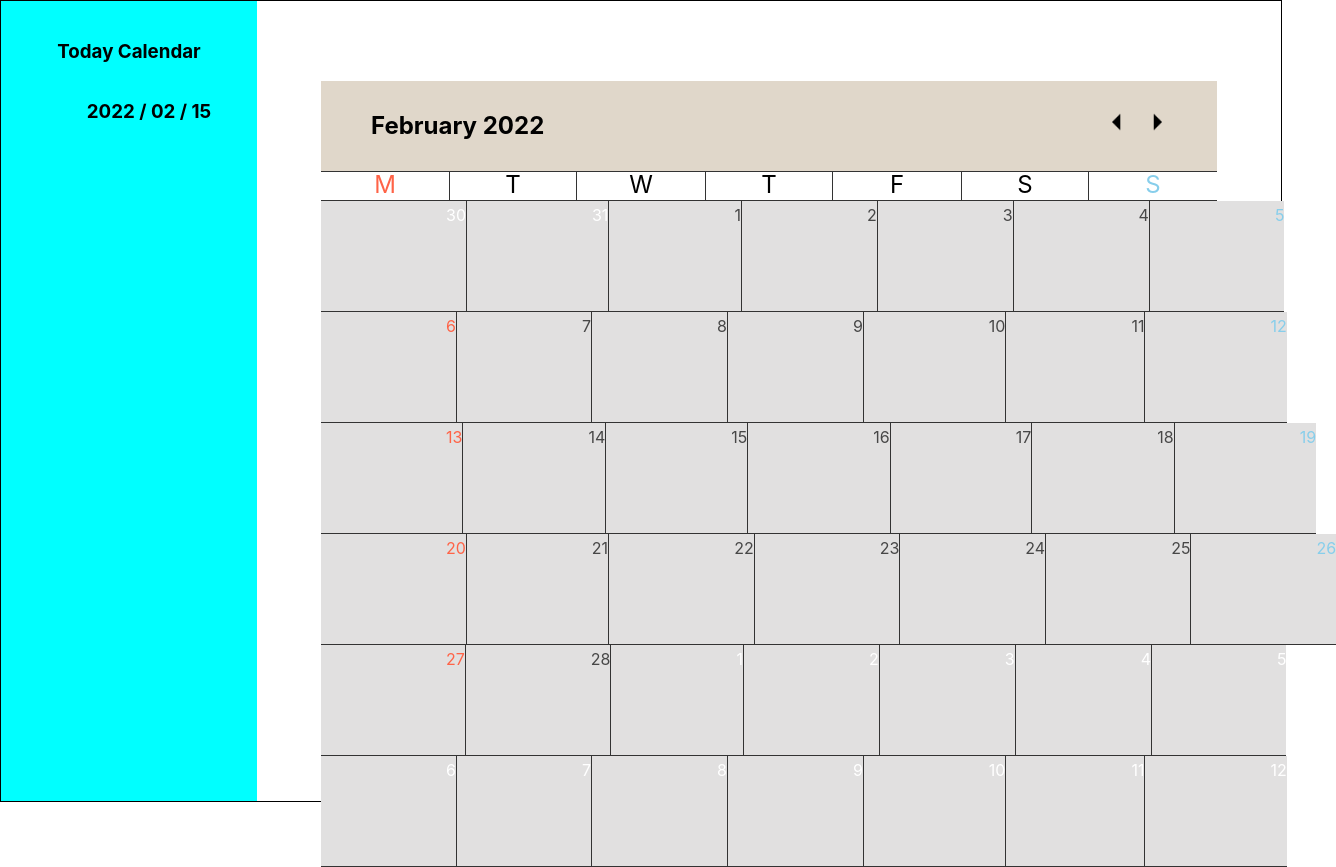
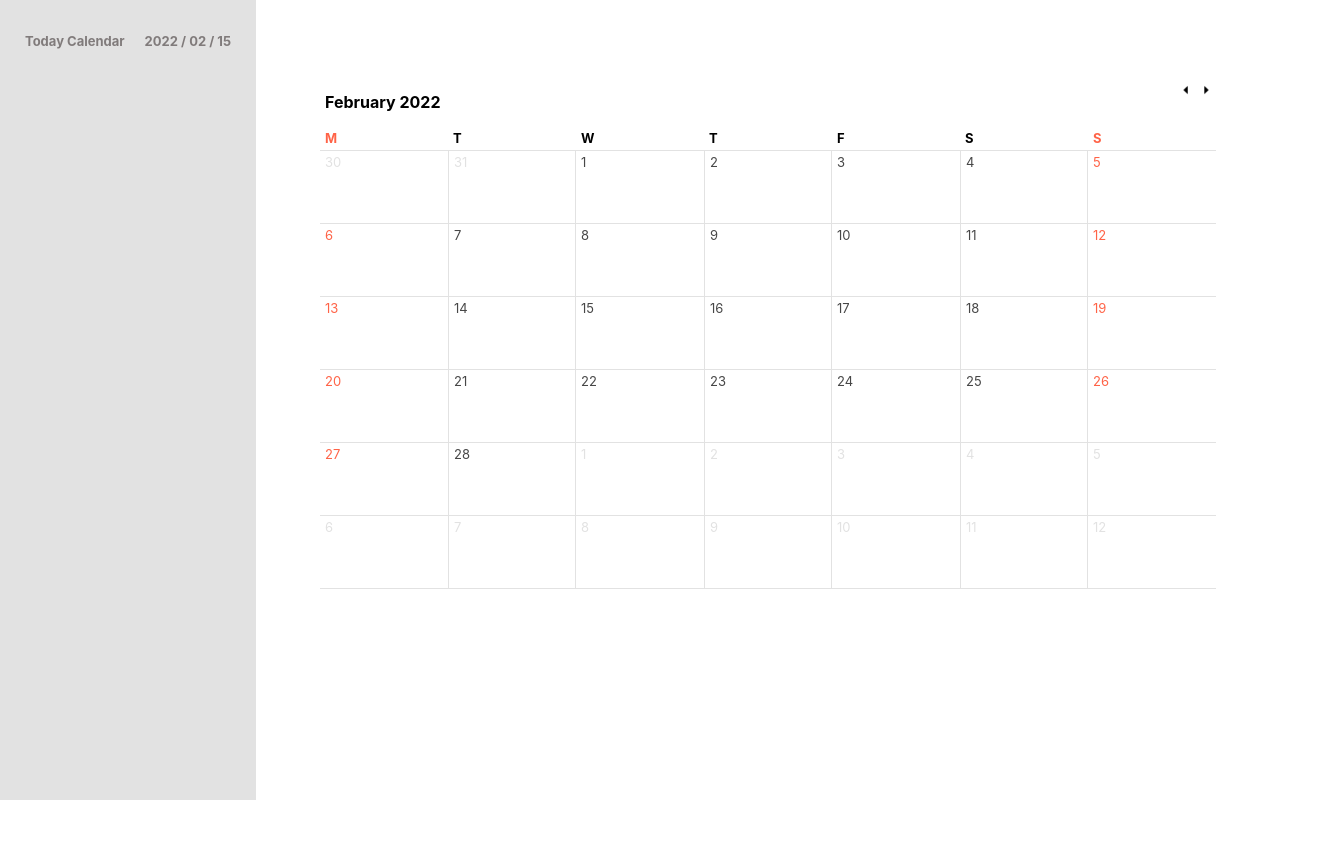
Before and after one commit to iiolo/react-calendar, a React (Create React App) app: page / in a window 1280 px wide. Shown: the whole page, 1336 px wide, since content can reach past the window. After the commit the page ends 800 px from the top, so only its background shows below. Built offline with nearby package versions, Linux system fonts and the light colour scheme.

Commit message:
캘린더 디자인 완성

```diff
--- a/src/App.css
+++ b/src/App.css
@@ -1,11 +1,17 @@
+h2 {
+    font-size: medium;
+}
+
+h3 {
+    font-size: small;
+}
 .layout {
     width: 100vw;
     height: 100vh;
-    border: 1px solid black;
     display: flex;
 }
 .todo-container {
-    background-color: aqua;
+    background-color: #e2e2e2;
     width: 20%;
     height: 100%;
 }
@@ -20,25 +26,24 @@
 /* calendar component */
 .calendar-container {
     flex-grow: 1;
-    background-color: rgb(127, 184, 127);
 }
 
 /* calendar-header */
 
 .calendar-date-header {
     display: flex;
-    height: 30px;
-    background-color: green;
+    height: 20px;
+    border-bottom: 0.1px solid #e2e2e2;
 }
 
 .calendar-date-component {
     width: 14.2857143%;
-    text-align: center;
+    text-align: left;
+    padding-left: 5px;
+    font-weight: bolder;
     box-sizing: border-box;
     background-color: white;
-    border: 0.1px solid #333333;
-    font-size: 1.5rem;
-    line-height: 25px;
+    font-size: small;
 }
 
 .calendar-date-component:nth-child(odd) {
@@ -55,7 +60,7 @@
 }
 
 .date-sat {
-    color: skyblue;
+    color: tomato;
 }
 
 /* calendar date */
@@ -70,9 +75,9 @@
     box-sizing: border-box;
     position: relative;
     flex-basis: 14.2857143%;
-    border: 0.1px solid #333333;
+    border: 0.1px solid #e2e2e2;
     border-top: none;
-    background-color: rgb(225, 224, 224);
+    background-color: white;
 }
 
 .calendar-week {
@@ -87,14 +92,11 @@
 
 .calendar-day-label {
     display: inline-block;
-    height: 110px;
-    font-size: 1rem;
+    width: 100%;
+    height: 69px;
+    padding-left: 5px;
+    font-size: small;
     box-sizing: border-box;
-    padding-top: 2px;
-    padding-left: 125px;
-    line-height: 25px;
-    top: 5px;
-    right: 5px;
 }
 
 .date-weekday-label {
@@ -102,19 +104,20 @@
 }
 
 .date-notThisMonth {
-    color: white;
+    color: #e2e2e2;
 }
 /* header */
 .header-container {
     flex-basis: 50px;
-    background-color: rgb(224, 215, 202);
+    height: 40px;
+    background-color: white;
     display: flex;
+    font-size: 20px;
 }
 
 .move-button {
-    width: 40px;
-    height: 40px;
-    display: inline-block;
+    width: 20px;
+    height: 20px;
 }
 
 .icon {
@@ -131,35 +134,28 @@
     background-image: url('./arrow_right.png');
 }
 
-.header-middle {
-    line-height: 50px;
-}
-
 .header-YearMonth {
     box-sizing: border-box;
-    padding-left: 50px;
+    padding-left: 5px;
     flex-grow: 1;
+    line-height: 18px;
 }
 
 .header-buttons {
-    flex-basis: 120px;
-    padding-left: 0;
-    padding-top: 4px;
-    display: block;
+    display: flex;
     list-style-type: none;
     margin: 0;
 }
 
 .header-buttons li {
-    float: left;
+    display: flex;
     font-size: 90px;
 }
 
 /* todo calendar header */
 .todoHeader-container {
-    flex-basis: 50px;
+    color: #807b7b;
     display: flex;
-    flex-wrap: wrap;
     padding-top: 20px;
     justify-content: center;
 }
@@ -169,5 +165,5 @@
 
 .todoHeader-today {
     box-sizing: border-box;
-    padding-left: 40px;
+    padding-left: 20px;
 }
```
